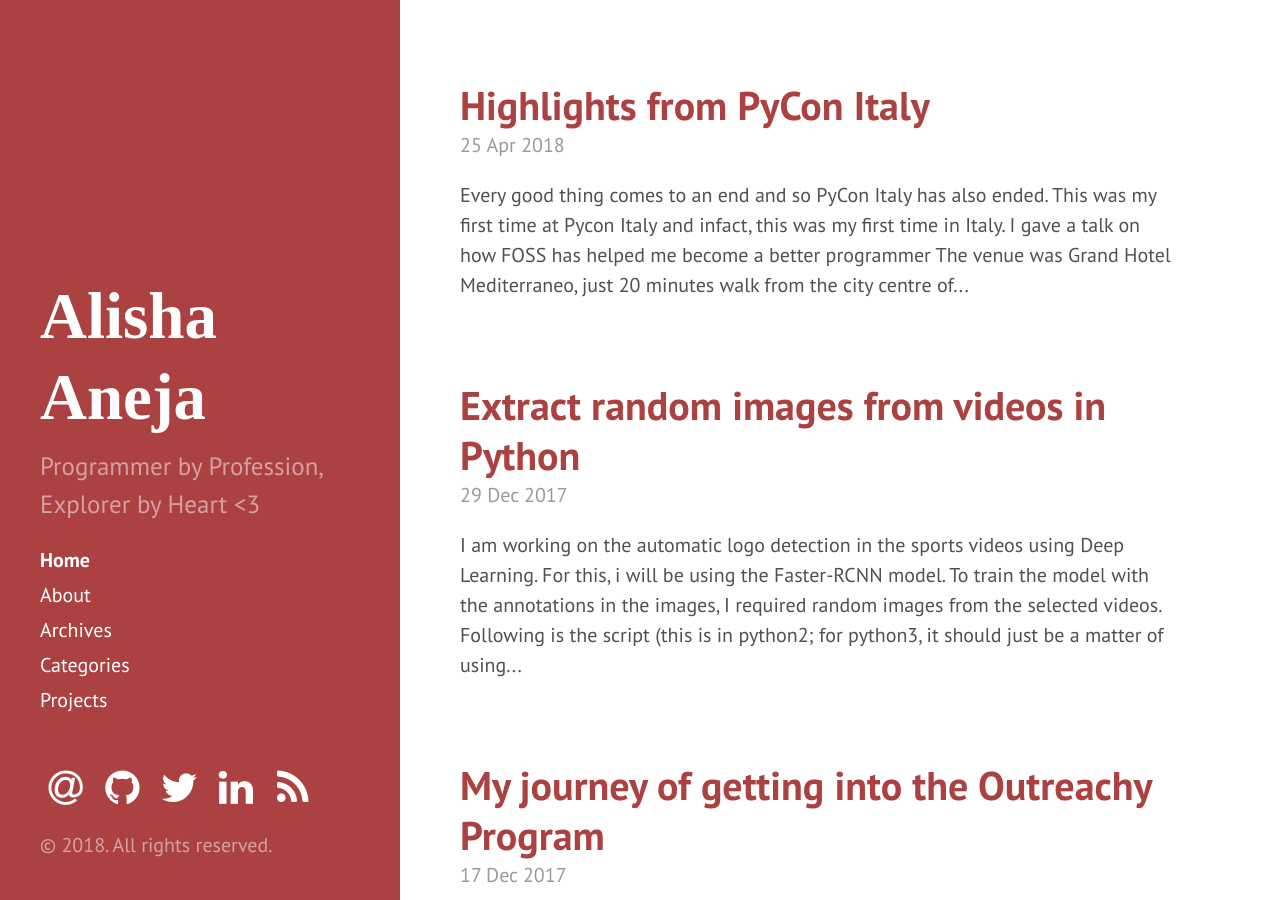
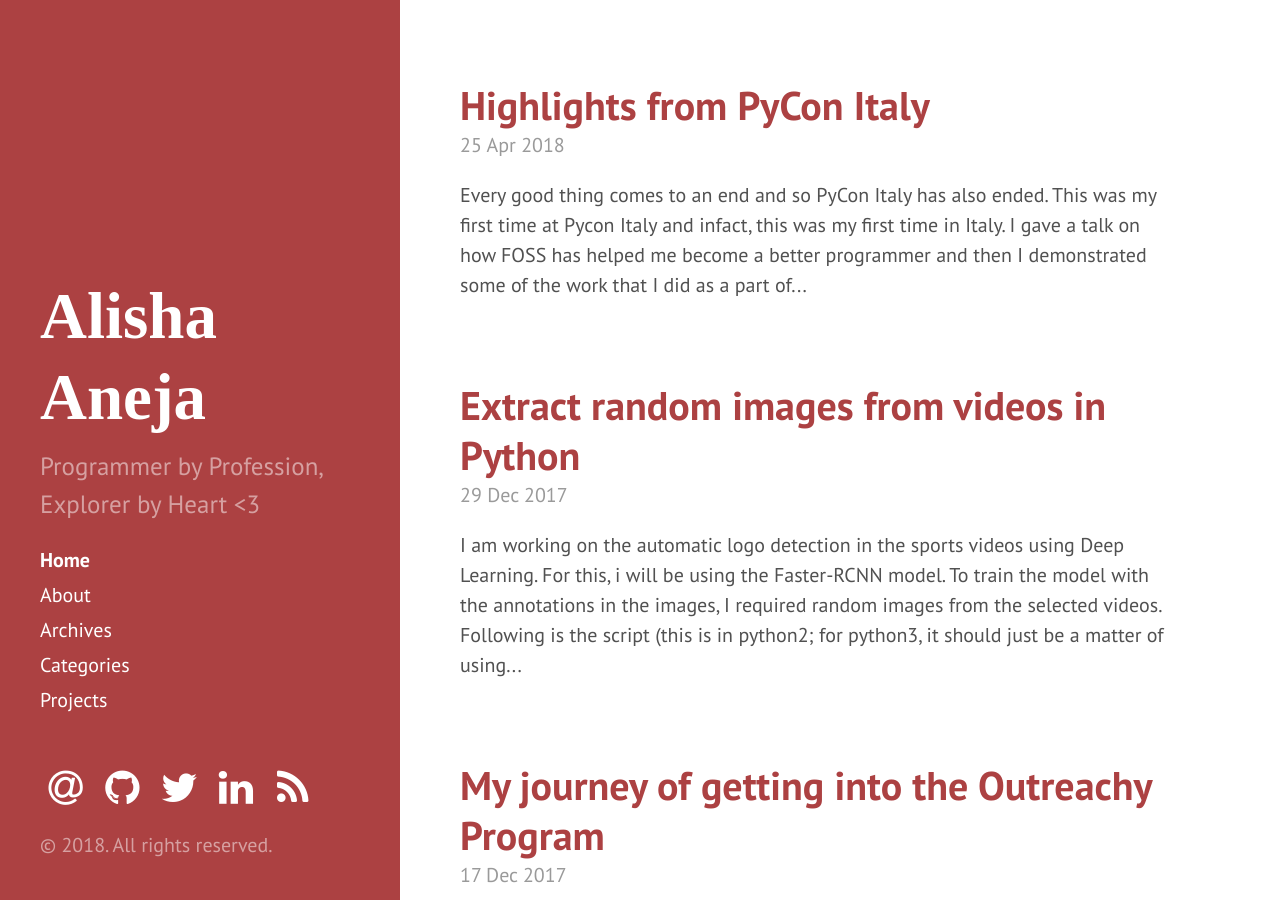
Before and after one commit to alisha17/alisha17.github.io, a Jekyll site: the page built from index.html, in a window 1280 px wide and 900 px high. Built offline with Jekyll 4.4.1, drawn with Linux system fonts in a browser that asks for light colours; nearby versions of some CDN libraries; Markdown is read by kramdown in place of the engine named in the settings; the list of posts is cut into pages by our own code; comment, search, counter and statistics services are not loaded.

Commit message:
Pycon italy blog

```diff
--- a/_posts/2018-04-25-pycon-italy.md
+++ b/_posts/2018-04-25-pycon-italy.md
@@ -5,7 +5,7 @@
 comments: true
 ---
 
-Every good thing comes to an end and so PyCon Italy has also ended. This was my first time at Pycon Italy and infact, this was my first time in Italy. I gave a talk on how FOSS has helped me become a better programmer
+Every good thing comes to an end and so PyCon Italy has also ended. This was my first time at Pycon Italy and infact, this was my first time in Italy. I gave a talk on how FOSS has helped me become a better programmer and then I demonstrated some of the work that I did as a part of the Outreachy internship.
 
 The venue was Grand Hotel Mediterraneo, just 20 minutes walk from the city centre of Florence (how convenient!) and the conference was from 19th April-22nd April. The talks and tutorials were in both Italian and English.
 
@@ -58,12 +58,12 @@
 
 All the talks were a mix of web, data and community related. Moreover, the best part of conferences is meeting new people who have similar interests as yours. I definitely met a lot of interesting people and it was an enriching experience for me.
 
+
 This is me giving the talk:
 
-
-
-These are some pictures from the conference:
-
+![talk]({{ site.url }}/assets/talk.jpeg)
 
 
 And finally this is me posing in front of the Ponte Vecchio (Ponte Vecchio is the famous bridge with three arcs and… come on! You will definitely do some sight-seeing and shopping if you are in Florence ;)):
+
+![italy]({{ site.url }}/assets/italy.jpeg)
```
